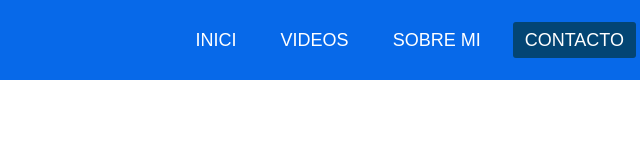
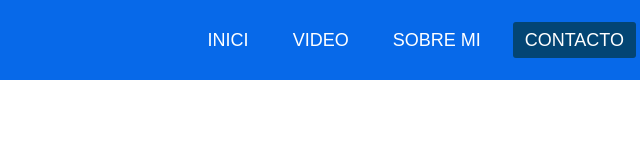
Before and after one commit to carlostorres7/html, a plain HTML site: page html 0.0/index.html in a window 1280 px wide. Shown: the full height of the page, 450-1090 px from the left. Drawn offline with Linux system fonts and the light colour scheme.

Commit message:
one piece

```diff
--- a/html 0.0/index.html
+++ b/html 0.0/index.html
@@ -21,7 +21,7 @@
                     <a href="#" class="nav-menu-link nav-link">Inici</a>
                 </li>
                 <li class="nav-menu-item">
-                    <a href="#" class="nav-menu-link nav-link">Videos</a>
+                    <a href="#" class="nav-menu-link nav-link">Video</a>
                 </li>
                 <li class="nav-menu-item">
                     <a href="#" class="nav-menu-link nav-link">Sobre mi</a>
```
